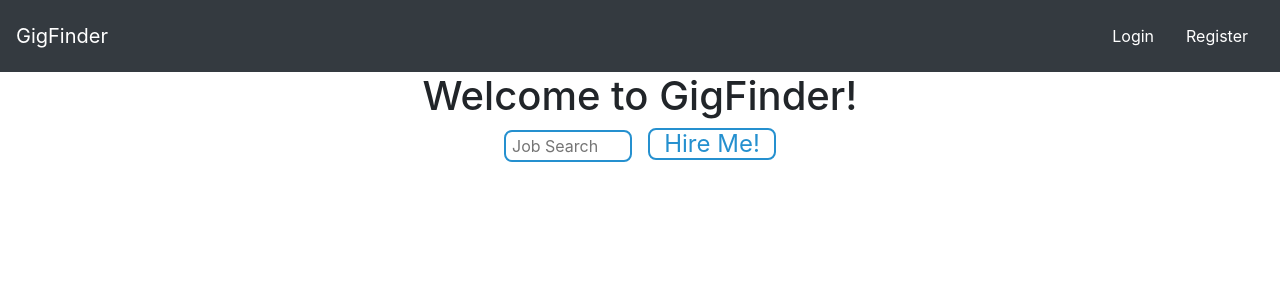
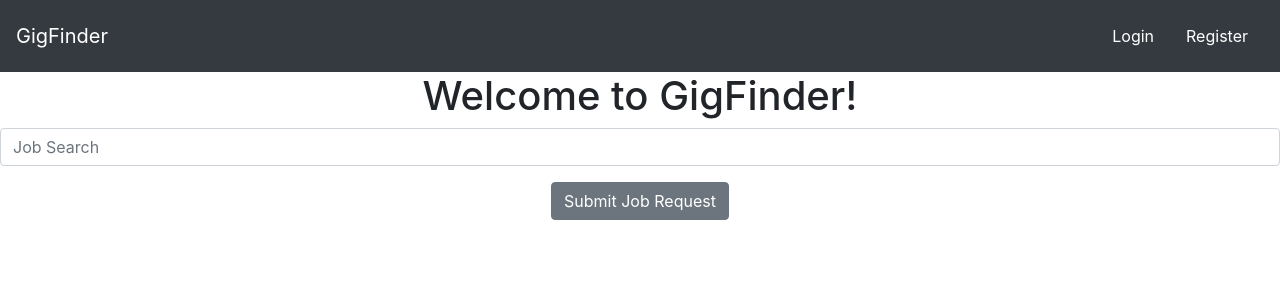
Before and after one commit to g-ram84/GigFinder, a React (Create React App) app in the folder react-front-end/: page / in a window 1280 px wide. Shown: the top 300 px of the page. Built offline with nearby package versions, Linux system fonts and the light colour scheme.

Commit message:
Search bar option

```diff
--- a/react-front-end/src/components/jobList.js
+++ b/react-front-end/src/components/jobList.js
@@ -1,15 +1,14 @@
 import React, { useContext } from "react";
 import JobListItem from "./jobListItem.js";
 
-import "./jobListItem.scss"
+import "./jobListItem.scss";
 import GigfinderContext from '../context/gigfinder/gigfinderContext.js';
 
 export default function JobList(props) {
   const gigfinderContext = useContext(GigfinderContext);
   const { jobs } = gigfinderContext;
-  const filteredJobList = jobs.filter((job) => job.job_title.toLowerCase().includes(props.query.toLowerCase()))
 
-  const myJobs = filteredJobList.map(job => {
+  const myJobs = jobs.map(job => {
     const date = new Date(job.job_date);
     const year = date.getFullYear();
     let month = date.getMonth() + 1;
@@ -19,10 +18,10 @@ export default function JobList(props) {
       dt = '0' + dt;
     }
     if (month < 10) {
-      month = '0' + month
+      month = '0' + month;
     }
 
-    const startDate = `${year}-${month}-${dt}`
+    const startDate = `${year}-${month}-${dt}`;
 
 
     return (
--- a/react-front-end/src/components/searchBar.js
+++ b/react-front-end/src/components/searchBar.js
@@ -1,24 +1,28 @@
-import React, { useContext } from 'react';
-import Button from './button.js';
+import React, { useContext, useState } from 'react';
+import { Row, Col, Button, Form, FormGroup, Input } from 'reactstrap';
 import GigfinderContext from '../context/gigfinder/gigfinderContext.js';
 
-const SearchBar = (props) => {
+const SearchBar = () => {
   const gigfinderContext = useContext(GigfinderContext);
+  const [searchTerm, setSearchTerm] = useState("");
+  const onChange = e => setSearchTerm(e.target.value);
 
-  const newQuery = (event) => {
-    props.setQuery(event.target.value)
-  }
-
-  const search = () => {
-    gigfinderContext.searchJobs()
-  }
+  const onSubmit = e => {
+    e.preventDefault();
+    gigfinderContext.searchJobs(searchTerm);
+  };
 
   return (
-    <>
-      <input id="search-bar" type="text" value={props.query} placeholder="Job Search" onChange={newQuery} />
-      <Button onClick={search} primary>Hire Me!</Button>
-    </>
-  )
-}
-
+    <Row>
+      <Col>
+        <Form onSubmit={onSubmit}>
+          <FormGroup>
+            <Input type="text" name="job_title" id="jobTitle" placeholder="Job Search" value={searchTerm} onChange={onChange} />
+          </FormGroup>
+          <Button >Submit Job Request</Button>
+        </Form>
+      </Col>
+    </Row>
+  );
+};
 export default SearchBar;
--- a/react-front-end/src/context/gigfinder/GigfinderState.js
+++ b/react-front-end/src/context/gigfinder/GigfinderState.js
@@ -29,16 +29,18 @@ const GigfinderState = props => {
   const [state, dispatch] = useReducer(GigfinderReducer, initialState);
 
   // Search Jobs
-  const searchJobs = async () => {
+  const searchJobs = async (searchterm) => {
     const res = await axios.get(
       `/api/jobs`, {
       headers: {
         "Access-Control-Allow-Origin": "*"
       },
     });
+    let resultset = res.data;
+    const result = resultset.filter((job) => job.job_title.toLowerCase().includes(searchterm.toLowerCase()));
     dispatch({
       type: SEARCH_JOBS,
-      payload: res.data
+      payload: result
     });
   };
 
```
Lines whose indentation alone changed are shown as unchanged.
